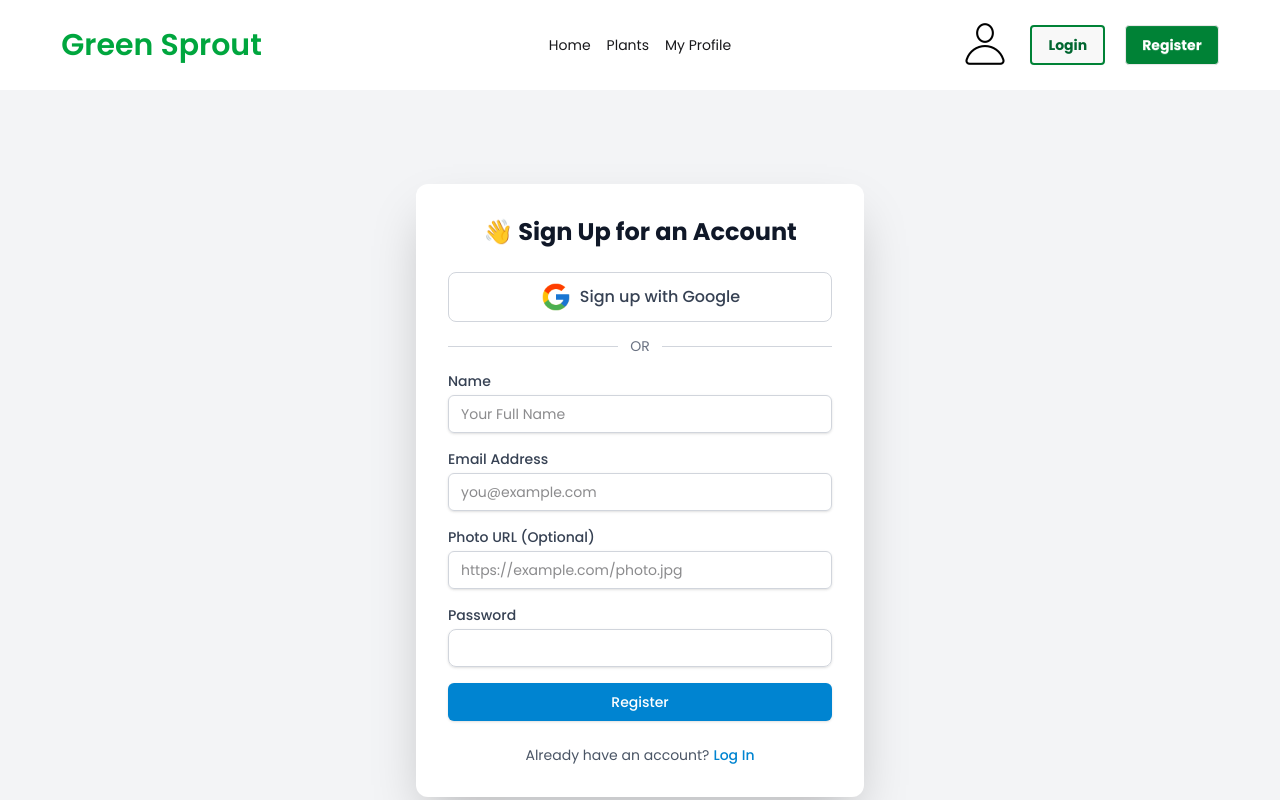
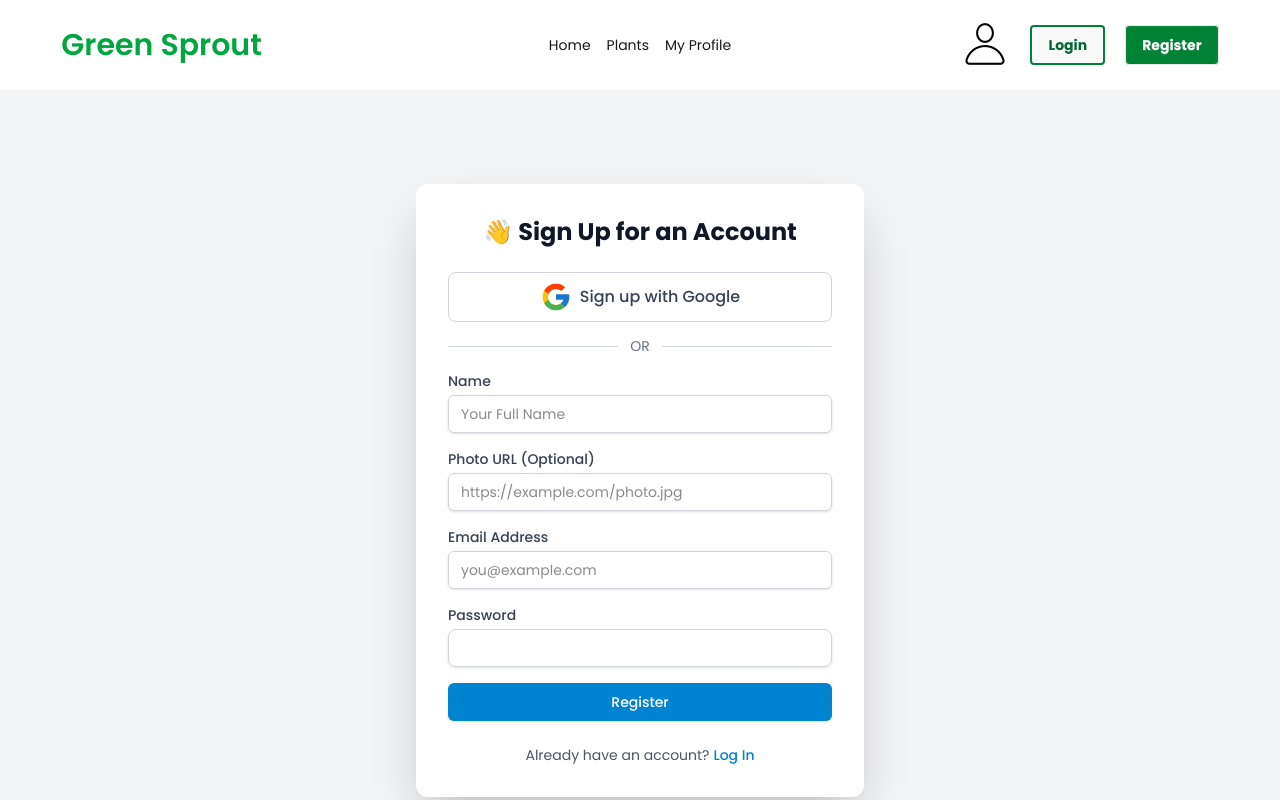
Before and after one commit to rimpakasundi07/Green-Sprout-09, a React (Vite) app: page /auth/register in a window 1280 px wide. Shown: the top 800 px of the page. Built offline with nearby package versions, Linux system fonts and the light colour scheme.

Commit message:
Add AuthContext and AuthProvider with Firebase authentication

```diff
--- a/src/pages/Register.jsx
+++ b/src/pages/Register.jsx
@@ -1,7 +1,9 @@
-import React from "react";
+import React, { use } from "react";
 import googleImg from "../assets/icons8-google-48.png";
+import { AuthContext } from "../provider/AuthProvider";
 
 const Register = () => {
+  const { createUser, setUser } = use(AuthContext);
   const handleRegister = (e) => {
     e.preventDefault();
     console.log(e.target);
@@ -11,6 +13,17 @@ const Register = () => {
     const email = form.email.value;
     const password = form.password.value;
     console.log({ name, photoUrl, email, password });
+    createUser(email, password)
+      .then((result) => {
+        const user = result.user;
+        //    console.log(user);
+        setUser(user);
+      })
+      .catch((error) => {
+        const errorCode = error.code;
+        const errorMessage = error.Message;
+        alert(errorMessage);
+      });
   };
   return (
     <div className="min-h-screen flex items-center justify-center bg-gray-100 p-4">
@@ -48,6 +61,21 @@ const Register = () => {
               className="mt-1 block w-full px-3 py-2 border border-gray-300 rounded-md shadow-sm focus:outline-none focus:ring-sky-500 focus:border-sky-500 sm:text-sm"
             />
           </div>
+          <div>
+            <label
+              htmlFor="photoUrl"
+              className="block text-sm font-medium text-gray-700"
+            >
+              Photo URL (Optional)
+            </label>
+            <input
+              type="url"
+              name="photoUrl"
+              id="photoUrl"
+              placeholder="https://example.com/photo.jpg"
+              className="mt-1 block w-full px-3 py-2 border border-gray-300 rounded-md shadow-sm focus:outline-none focus:ring-sky-500 focus:border-sky-500 sm:text-sm"
+            />
+          </div>
 
           <div>
             <label
@@ -62,22 +90,6 @@ const Register = () => {
               id="email"
               required
               placeholder="you@example.com"
-              className="mt-1 block w-full px-3 py-2 border border-gray-300 rounded-md shadow-sm focus:outline-none focus:ring-sky-500 focus:border-sky-500 sm:text-sm"
-            />
-          </div>
-
-          <div>
-            <label
-              htmlFor="photoUrl"
-              className="block text-sm font-medium text-gray-700"
-            >
-              Photo URL (Optional)
-            </label>
-            <input
-              type="url"
-              name="photoUrl"
-              id="photoUrl"
-              placeholder="https://example.com/photo.jpg"
               className="mt-1 block w-full px-3 py-2 border border-gray-300 rounded-md shadow-sm focus:outline-none focus:ring-sky-500 focus:border-sky-500 sm:text-sm"
             />
           </div>
--- a/src/provider/AuthProvider.jsx
+++ b/src/provider/AuthProvider.jsx
@@ -1,10 +1,20 @@
 import React, { createContext, useState } from "react";
+import app from "../firebase/firebase.config";
+import { createUserWithEmailAndPassword, getAuth } from "firebase/auth";
 export const AuthContext = createContext();
+
+// Initialize Firebase Authentication and get a reference to the service
+const auth = getAuth(app);
 const AuthProvider = ({ children }) => {
   const [user, setUser] = useState(null);
+  console.log(user);
+  const createUser = (email, password) => {
+    return createUserWithEmailAndPassword(auth, email, password);
+  };
   const authData = {
     user,
     setUser,
+    createUser,
   };
   return <AuthContext value={authData}>{children} </AuthContext>;
 };
```
